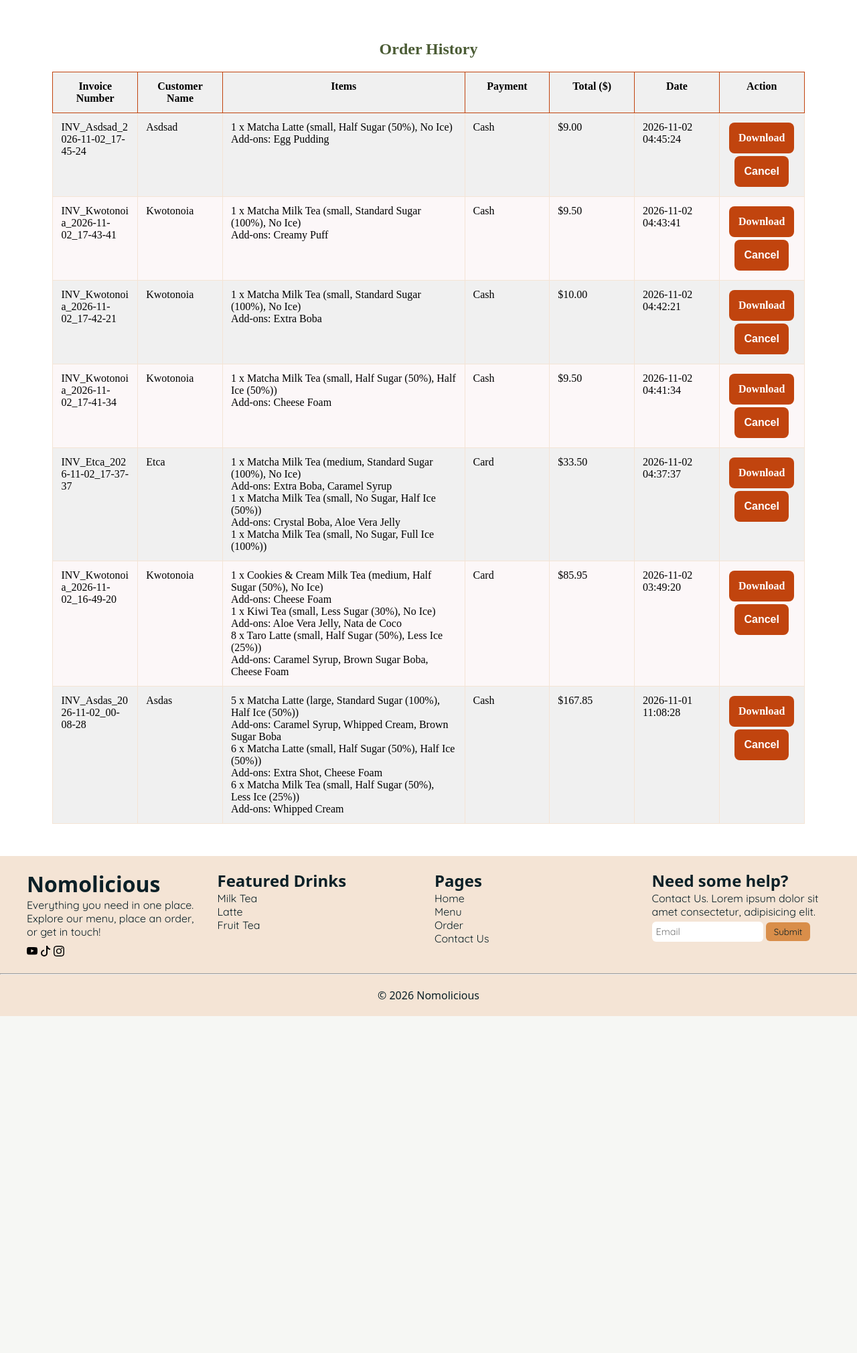
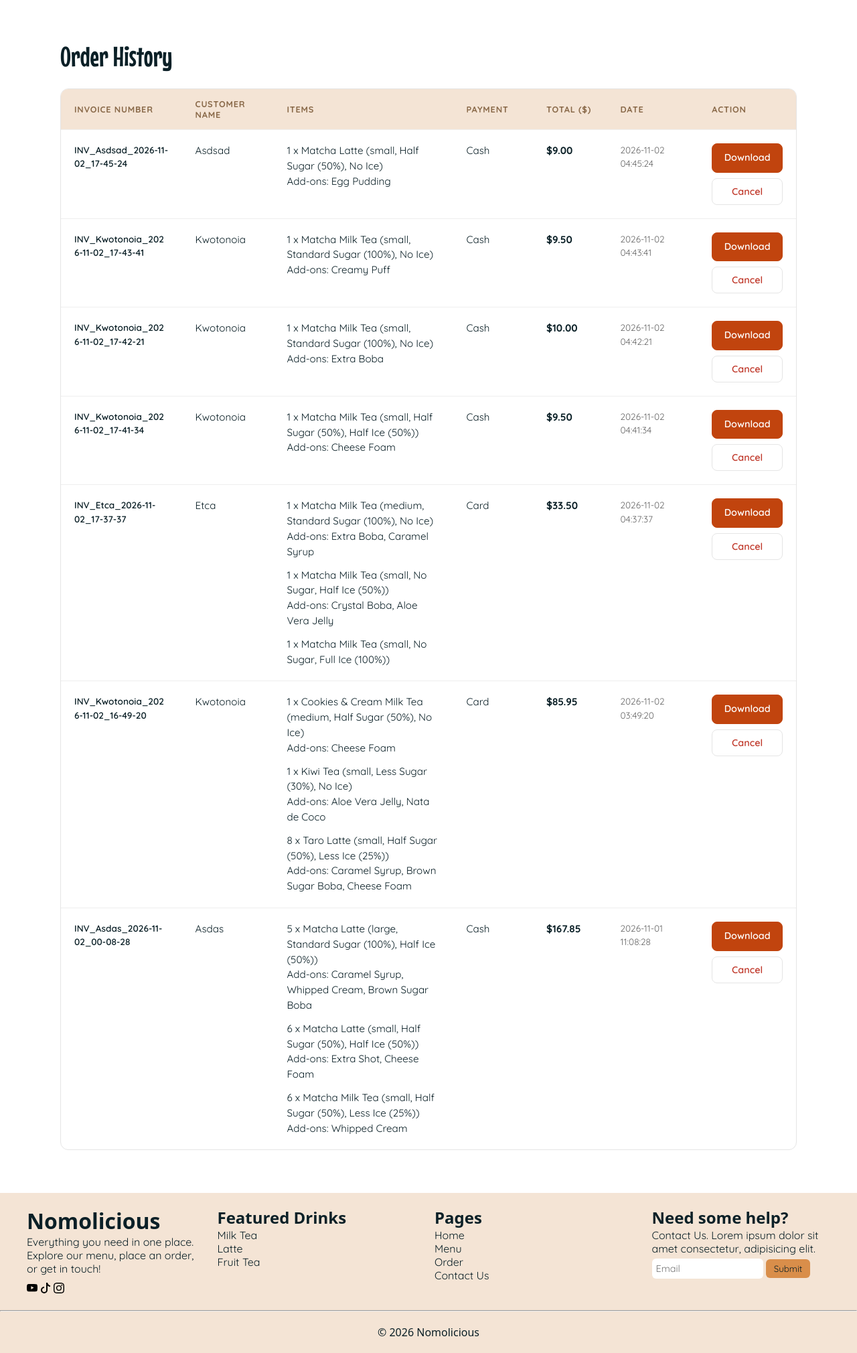
Before and after one commit to k-1224/Drink-Shop, a Flask app: page /order_history in a window 1280 px wide. Shown: the part 60-2080 px from the top of the page at 67% size. Before the commit the page ends 1577 px from the top, so only its background shows below. Run offline with Flask 3, Linux system fonts and the light colour scheme; data comes from the database, SQL or seed files in the repository; some web fonts are replaced.

Commit message:
styling my order_history page

```diff
--- a/STATIC/CSS/order.css
+++ b/STATIC/CSS/order.css
@@ -413,95 +413,168 @@
 
 /* ORDER HISTORY */
 .history-page {
-  padding: 60px 16px 48px;
+  max-width: 1100px;
+  margin: 0 auto;
+  padding: 60px 24px 64px;
 }
 
 .history-page h2 {
-  text-align: center;
-  margin-bottom: 20px;
-  color: #4B5C35;
+  margin: 0 0 24px;
+  font-family: var(--font-3);
+  font-size: 2.6rem;
+  font-weight: 400;
+  color: var(--primary-color);
 }
 
+/* empty state */
+.history-page > p {
+  padding: 48px 0;
+  text-align: center;
+  font-family: var(--font-2);
+  font-size: 1.1rem;
+  color: #666;
+}
+
+/* flash messages */
+.history-page .flashes {
+  list-style: none;
+  margin: 0 0 20px;
+  padding: 0;
+}
+
+.history-page .flashes li {
+  margin-bottom: 8px;
+  padding: 12px 16px;
+  border-radius: 8px;
+  background: #eaf3de;
+  color: #27500a;
+  font-family: var(--font-2);
+}
+
+.history-page .flashes li.error {
+  background: #fcebeb;
+  color: #a32d2d;
+}
+
+/* table card */
 .history {
-  display: flex;
-  justify-content: center;
+  background: #fff;
+  border: 1px solid #e5e5e5;
+  border-radius: 12px;
+  overflow-x: auto;
 }
 
 .history table {
-  width: 90%;
+  width: 100%;
+  min-width: 900px;
+  table-layout: fixed;
   border-collapse: collapse;
-  background-color: var(--base-color);
-  table-layout: fixed;
+  font-family: var(--font-2);
+  font-size: 0.95rem;
+  color: var(--primary-color);
 }
 
-.history th,
+.history th {
+  padding: 14px 20px;
+  background: var(--secondary-background);
+  text-align: left;
+  font-size: 0.8rem;
+  font-weight: 700;
+  letter-spacing: 0.06em;
+  text-transform: uppercase;
+  color: #8a6a4a;
+}
+
 .history td {
-  padding: 12px;
+  padding: 20px;
   vertical-align: top;
-  border: 1px solid var(--secondary-background);
+  border-top: 1px solid #eee;
+  line-height: 1.5;
   overflow-wrap: anywhere;
 }
 
-.history th {
-  background-color: #f0f0f0;
-  border: 1px solid var(--cta-color);
+.history tbody tr:hover {
+  background: var(--base-color);
 }
 
-.history th:nth-child(3) {
-  width: 30%;
+/* column widths */
+.history th:nth-child(1) { width: 17%; }
+.history th:nth-child(2) { width: 12%; }
+.history th:nth-child(3) { width: 27%; }
+.history th:nth-child(4) { width: 10%; }
+.history th:nth-child(5) { width: 9%; }
+.history th:nth-child(6) { width: 12%; }
+.history th:nth-child(7) { width: 13%; }
+
+/* column details */
+.history td:nth-child(1) {
+  font-size: 0.85rem;
+  font-weight: 600;
 }
 
-.history tr:nth-child(even) {
-  background-color: var(--base-color);
+.history td:nth-child(5) {
+  font-weight: 700;
 }
 
-.history tr:nth-child(odd) {
-  background-color: #f0f0f0;
+.history td:nth-child(6) {
+  font-size: 0.85rem;
+  color: #666;
 }
 
-.history tr:hover {
-  background-color: rgba(217, 142, 74, 0.15);
+/* items list */
+.history ul {
+  margin: 0;
+  padding: 0;
+  list-style: none;
 }
 
 .history li {
-  list-style-type: none;
+  margin-bottom: 12px;
+  list-style: none;
 }
 
+.history li:last-child {
+  margin-bottom: 0;
+}
+
+/* action buttons */
 .td-button {
   text-align: center;
 }
 
-.order-form {
-  display: flex;
-  justify-content: center;
-}
-
 .action {
-  display: inline-block;
-  margin: 2px 0;
-  border: none;
-  color: white;
-  background-color: var(--cta-color);
-  padding: 14px;
+  display: block;
+  width: 100%;
+  box-sizing: border-box;
+  padding: 10px 12px;
+  border: 1px solid var(--cta-color);
   border-radius: 8px;
-  font-weight: bold;
-  font-size: 1rem;
+  background: var(--cta-color);
+  font-family: var(--font-2);
+  font-size: 0.9rem;
+  font-weight: 600;
+  text-align: center;
   text-decoration: none;
+  color: #fff;
   cursor: pointer;
 }
 
 .action:hover {
-  background-color: #a33a0c;
+  background: #a33a0c;
+  border-color: #a33a0c;
 }
 
-/* flash messages */
-.history-page .flashes {
-  padding-left: 10px;
-  color: rgb(137, 202, 114);
-  font-weight: bold;
-  list-style: none;
+.order-form {
+  margin: 8px 0 0;
 }
 
-.history-page .error {
-  color: rgb(202, 114, 114);
+.order-form .action {
+  background: #fff;
+  border-color: #e5e5e5;
+  color: #c0392b;
 }
+
+.order-form .action:hover {
+  background: #fdf0ee;
+  border-color: #c0392b;
+}
```
